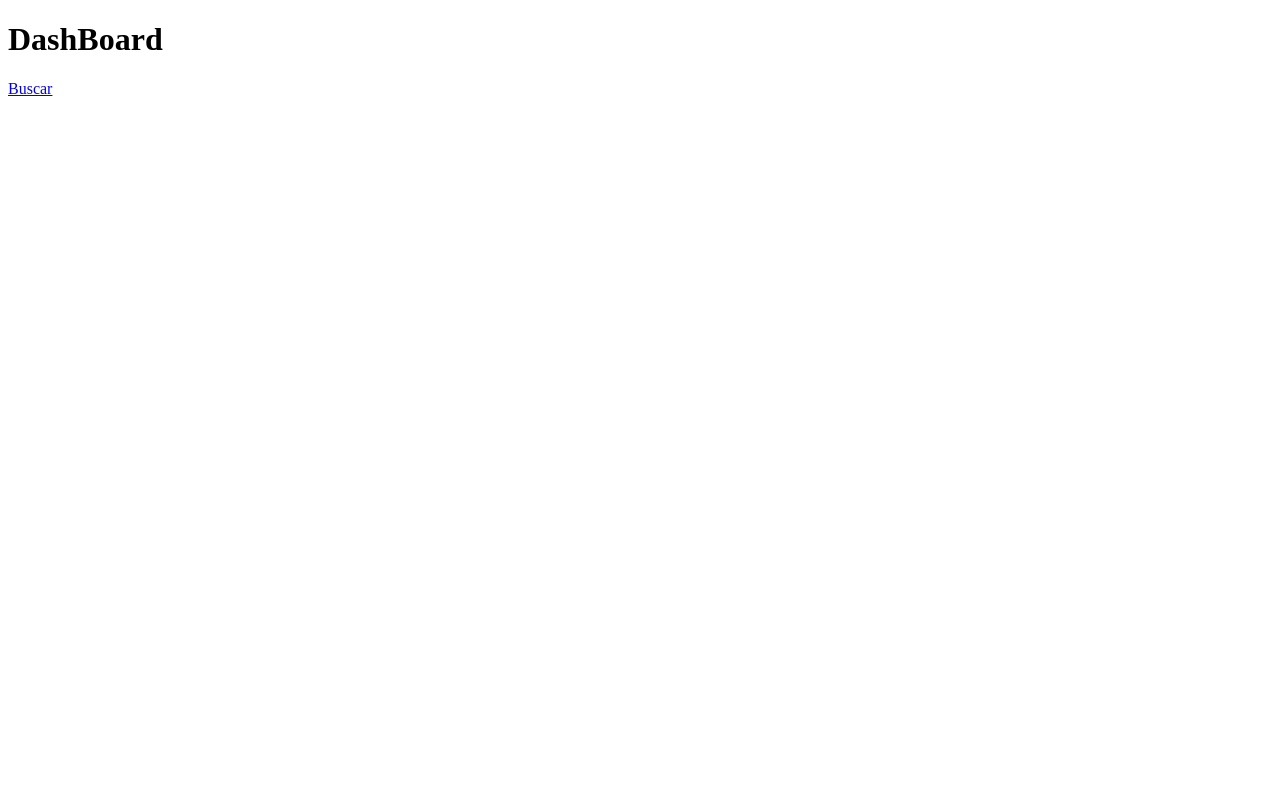
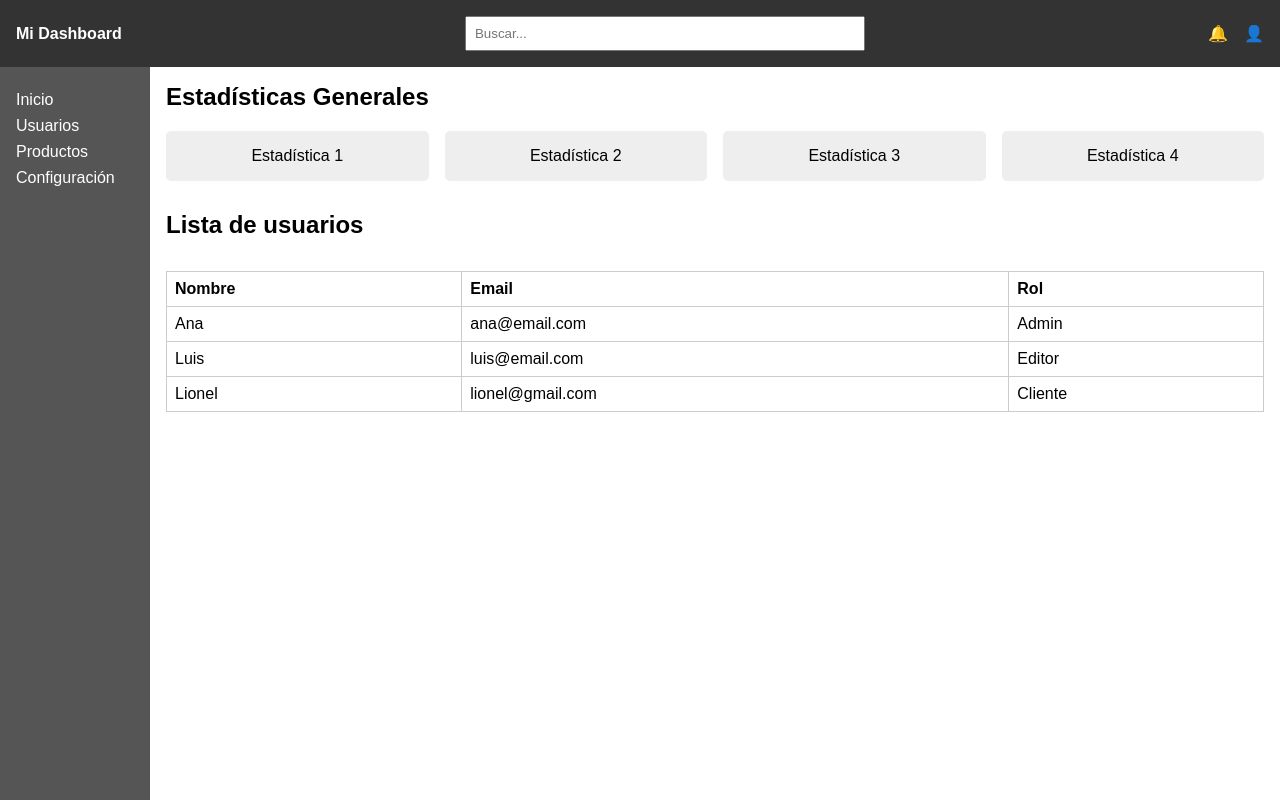
Before and after one commit to jhonatan981022/TallerCSS-JhonatanLozada, a plain HTML site: page taller dashboard/index.html in a window 1280 px wide. Drawn offline with Linux system fonts and the light colour scheme.

Commit message:
agregando css y js

```diff
--- a/taller dashboard/index.html
+++ b/taller dashboard/index.html
@@ -4,15 +4,72 @@
     <meta charset="UTF-8">
     <meta name="viewport" content="width=device-width, initial-scale=1.0">
     <link rel="stylesheet" href="style.css">
-    <title>Document</title>
+
+    <title>Dashboard</title>
 </head>
 <body>
     <header>
-        <h1>DashBoard</h1>
-        <nav>
-            <a href="#">Buscar</a>
-        </nav>
+        <span class="logo">Mi Dashboard</span>
+        <span class="menu-btn">☰</span>
+        <input type="text" placeholder="Buscar..." class="search"/>
+        <div class="top-right">
+            <span>🔔</span>
+            <span>👤</span>
+        </div>
     </header>
+
+    <div class="container">
+        <aside id="sidebar">
+            <nav>
+                <a href="#">Inicio</a>
+                <a href="#">Usuarios</a>
+                <a href="#">Productos</a>
+                <a href="#">Configuración</a>
+             </nav>
+        </aside>
+
+        <main>
+            <h2 class="titulo-estadisticas">Estadísticas Generales</h2>
+            <section class="cards">
+                <div class="card">Estadística 1</div>
+                <div class="card">Estadística 2</div>
+                <div class="card">Estadística 3</div>
+                <div class="card">Estadística 4</div>
+            </section>
+
+            <section>
+                <h2 class="titulo-lista-usuarios">Lista de usuarios</h2>
+                <table>
+                    <thead>
+                        <tr>
+                            <th>Nombre</th>
+                            <th>Email</th>
+                            <th>Rol</th>
+                        </tr>
+                    </thead>
+                    <tbody>
+                        <tr>
+                            <td>Ana</td>
+                            <td>ana@email.com</td>
+                            <td>Admin</td>
+                        </tr>
+                        <tr>
+                            <td>Luis</td>
+                            <td>luis@email.com</td>
+                            <td>Editor</td>
+                        </tr>
+                        <tr>
+                            <td>Lionel</td>
+                            <td>lionel@gmail.com</td>
+                            <td>Cliente</td>
+                        </tr>
+                    </tbody>
+                </table>
+            </section>
+        </main>
+    </div>
+
+    <script src="script.js"></script>
 
 </body>
 </html>
--- /dev/null
+++ b/taller dashboard/script.js
@@ -0,0 +1,18 @@
+//Variables
+const sidebar = document.querySelector("#sidebar");
+const menuBtn = document.querySelector(".menu-btn");
+
+//AddEventListeners
+function cargarAddEventListeners() {
+    menuBtn.addEventListener("click", ocultarMostrarSidebar);
+}
+cargarAddEventListeners();
+
+//Funciones
+function ocultarMostrarSidebar() {
+    if(sidebar.classList.contains("sidebar-hidden"))
+        sidebar.classList.remove("sidebar-hidden");
+    else {
+        sidebar.classList.add("sidebar-hidden");
+    }
+}
--- a/taller dashboard/style.css
+++ b/taller dashboard/style.css
@@ -0,0 +1,148 @@
+* {
+      box-sizing: border-box;
+      margin: 0;
+      padding: 0;
+    }
+
+    body {
+      font-family: sans-serif;
+      display: flex;
+      flex-direction: column;
+      height: 100vh;
+    }
+
+    header {
+      background: #333;
+      color: white;
+      padding: 1rem;
+      display: flex;
+      justify-content: space-between;
+      align-items: center;
+    }
+
+    .logo {
+      font-weight: bold;
+    }
+
+    .top-right {
+      display: flex;
+      gap: 1rem;
+      align-items: center;
+    }
+
+    .search {
+        flex: 1; /* El input crece para ocupar el espacio del medio */
+        max-width: 400px;
+        padding: 0.5rem;
+    }
+
+    .container {
+      display: flex;
+      flex: 1;
+    }
+
+    aside {
+      background: #555;
+      color: white;
+      padding: 1rem;
+      width: 150px;
+      transition: transform 0.3s ease;
+    }
+
+    .sidebar-hidden {
+      transform: translateX(-100%);
+    }
+
+    nav a {
+      display: block;
+      color: white;
+      text-decoration: none;
+      margin: 0.5rem 0;
+    }
+
+    /* ==== MAIN ==== */
+    main {
+      flex: 1;
+      padding: 1rem;
+    }
+
+    .titulo-estadisticas {
+        margin-bottom: 20px;
+    }
+
+    .cards {
+      display: grid;
+      gap: 1rem;
+      margin-bottom: 30px;
+    }
+
+    .card {
+      background: #eee;
+      padding: 1rem;
+      border-radius: 5px;
+      text-align: center;
+    }
+
+    .titulo-lista-usuarios {
+        margin-bottom: 5px;
+    }
+
+    table {
+      width: 100%;
+      border-collapse: collapse;
+      margin-top: 2rem;
+    }
+
+    th, td {
+      border: 1px solid #ccc;
+      padding: 0.5rem;
+      text-align: left;
+    }
+
+    /* ==== BOTÓN HAMBURGUESA ==== */
+    .menu-btn {
+      display: none;
+      font-size: 1.5rem;
+      cursor: pointer;
+    }
+
+    /* ==== RESPONSIVE BREAKPOINTS ==== */
+
+    @media (max-width: 767px) {
+      .menu-btn {
+        display: block;
+      }
+
+      aside {
+        position: absolute;
+        height: 100%;
+        left: 0;
+        top: 60px;
+        z-index: 10;
+        background: #555;
+      }
+
+      .cards {
+        grid-template-columns: 1fr;
+      }
+    }
+
+    @media (min-width: 768px) and (max-width: 1023px) {
+      .cards {
+        grid-template-columns: repeat(2, 1fr);
+      }
+
+      aside {
+        width: 60px;
+      }
+
+      nav a {
+        font-size: 0.8rem;
+      }
+    }
+
+    @media (min-width: 1024px) {
+      .cards {
+        grid-template-columns: repeat(4, 1fr);
+      }
+    }
```
